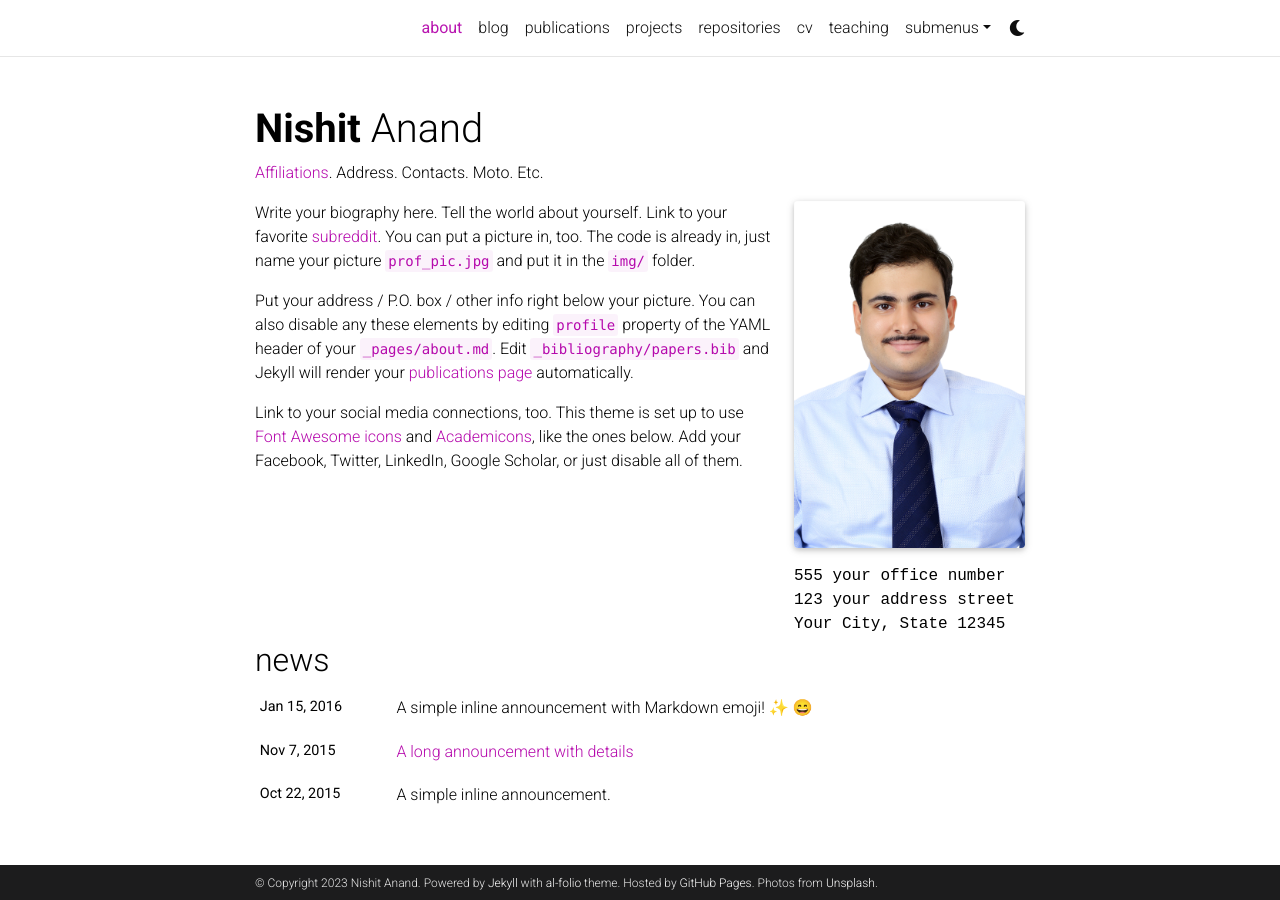
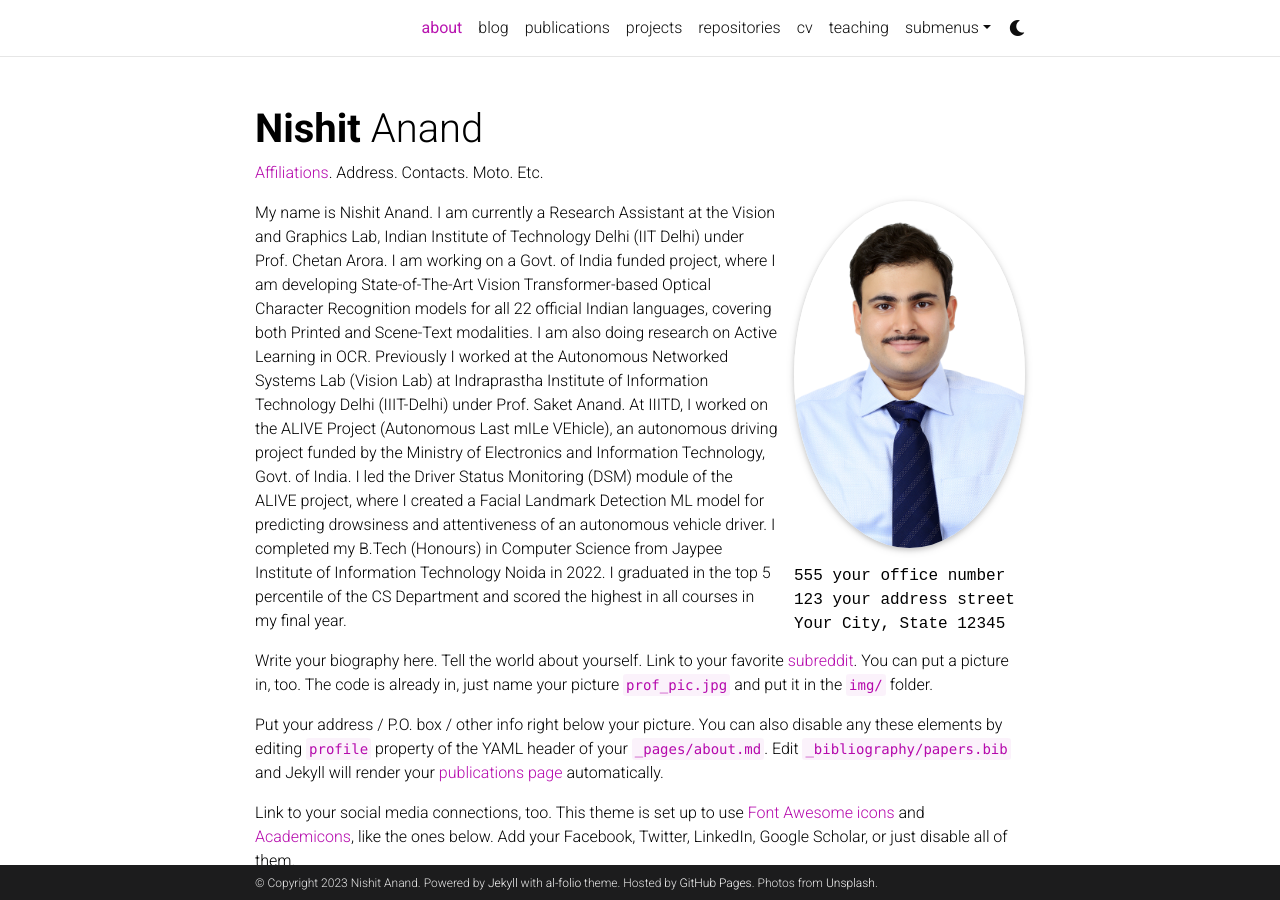
Before and after one commit to nishitanand/nishitanand.github.io, a Jekyll site: the page built from _pages/about.md, in a window 1280 px wide and 900 px high. Built offline with Jekyll 4.4.1, drawn with Linux system fonts in a browser that asks for light colours; full-size pictures stand in for the smaller copies a plugin makes; emoji names are drawn with the system emoji font; comment, search, counter and statistics services are not loaded; a style sheet for code colours, icons or effects is not loaded; part of the change alters nothing that is shown.

Commit message:
Updated about.md

```diff
--- a/_pages/about.md
+++ b/_pages/about.md
@@ -7,7 +7,7 @@ subtitle: <a href='#'>Affiliations</a>. Address. Contacts. Moto. Etc.
 profile:
   align: right
   image: prof_pic.jpg
-  image_circular: false # crops the image to make it circular
+  image_circular: true # crops the image to make it circular
   address: >
     <p>555 your office number</p>
     <p>123 your address street</p>
@@ -18,6 +18,8 @@ selected_papers: true # includes a list of papers marked as "selected={true}"
 social: true  # includes social icons at the bottom of the page
 ---
 
+My name is Nishit Anand. I am currently a Research Assistant at the Vision and Graphics Lab, Indian Institute of Technology Delhi (IIT Delhi) under Prof. Chetan Arora. I am working on a Govt. of India funded project, where I am developing State-of-The-Art Vision Transformer-based Optical Character Recognition models for all 22 official Indian languages, covering both Printed and Scene-Text modalities. I am also doing research on Active Learning in OCR. Previously I worked at the Autonomous Networked Systems Lab (Vision Lab) at Indraprastha Institute of Information Technology Delhi (IIIT-Delhi) under Prof. Saket Anand. At IIITD, I worked on the ALIVE Project (Autonomous Last mILe VEhicle), an autonomous driving project funded by the Ministry of Electronics and Information Technology, Govt. of India. I led the Driver Status Monitoring (DSM) module of the ALIVE project, where I  created a Facial Landmark Detection ML model for predicting drowsiness and attentiveness of an autonomous vehicle driver. I completed my B.Tech (Honours) in Computer Science from Jaypee Institute of Information Technology Noida in 2022. I graduated in the top 5 percentile of the CS Department and scored the highest in all courses in my final year.
+
 Write your biography here. Tell the world about yourself. Link to your favorite [subreddit](http://reddit.com). You can put a picture in, too. The code is already in, just name your picture `prof_pic.jpg` and put it in the `img/` folder.
 
 Put your address / P.O. box / other info right below your picture. You can also disable any these elements by editing `profile` property of the YAML header of your `_pages/about.md`. Edit `_bibliography/papers.bib` and Jekyll will render your [publications page](/al-folio/publications/) automatically.
```
